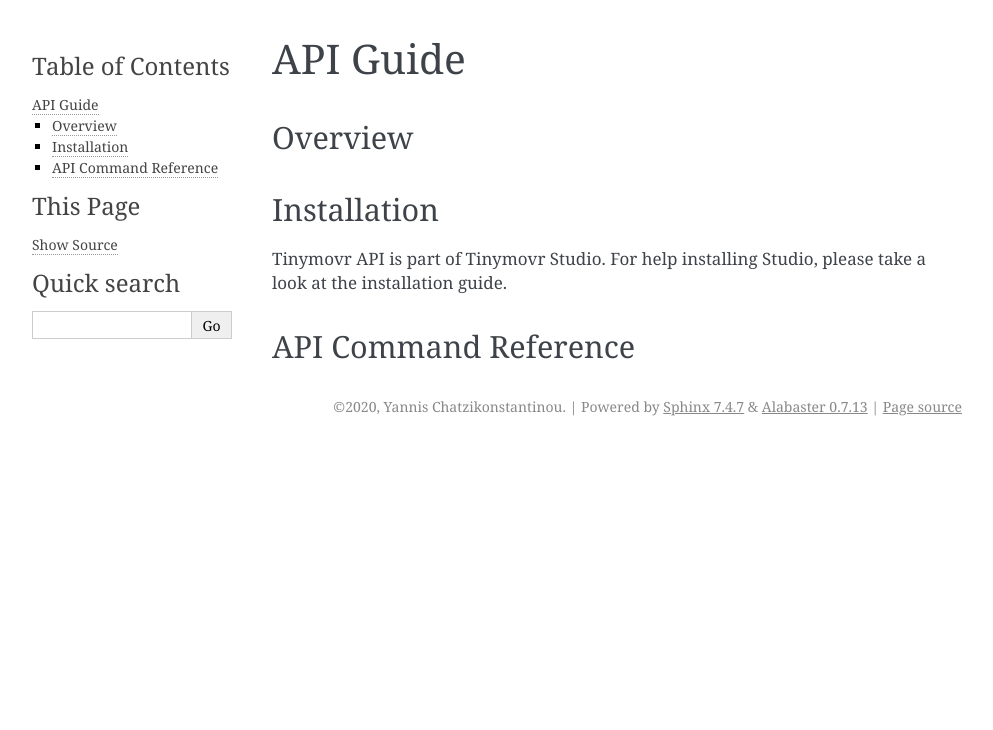
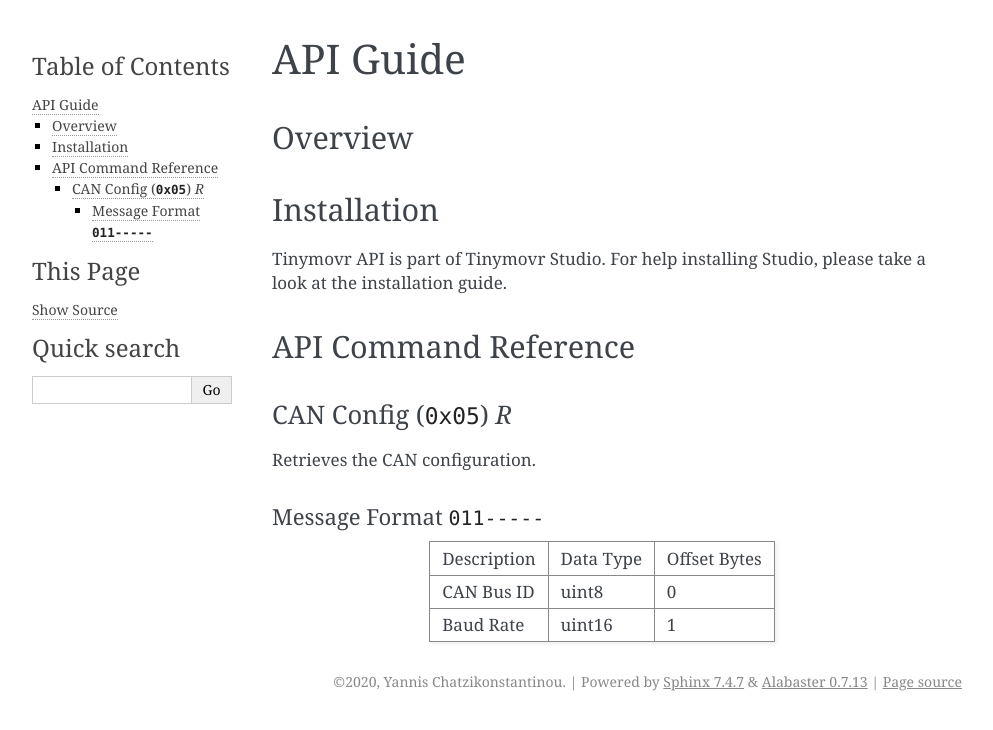
Before and after one commit to tinymovr/Tinymovr, a Sphinx documentation site: the page built from docs/api/guide.rst, in a window 1280 px wide. Shown: the top 730 px of the page, without its empty margins (148-1141 px from the left). Built offline with Sphinx 7.4.7, drawn with Linux system fonts in a browser that asks for light colours.

```diff
--- a/docs/api/guide.rst
+++ b/docs/api/guide.rst
@@ -14,3 +14,19 @@ Tinymovr API is part of Tinymovr Studio. For help installing Studio, please take
 
 API Command Reference
 #####################
+
+
+CAN Config (``0x05``) *R*
+=========================
+
+Retrieves the CAN configuration.
+
+Message Format ``011-----``
+---------------------------
+
+===========  =========  ============
+Description  Data Type  Offset Bytes
+-----------  ---------  ------------
+CAN Bus ID   uint8      0
+Baud Rate    uint16     1
+===========  =========  ============
--- a/docs/index.rst
+++ b/docs/index.rst
@@ -14,6 +14,7 @@ Welcome to Tinymovr documentation!
    hardware/guide
    studio/installation
    studio/usage
+   studio/commands
    api/guide
    troubleshooting
    develop/guide
--- a/docs/studio/usage.rst
+++ b/docs/studio/usage.rst
@@ -12,8 +12,8 @@ Discovery
 
 Tinymovr Studio uses a polling mechanism to discover Tinymovr nodes in the CAN network. Upon launching the app, the first eight nodes are scanned. The ones that are present are available through the variable handle 'tmx', where x the device index.
 
-Basic Commands
-##############
+Issuing Commands
+################
 
 You can read variables and issue commands using the respective Tinymovr handle, e.g.:
 
```
Also changed, not shown: docs/studio/commands.rst (added, +57 -0 lines).
